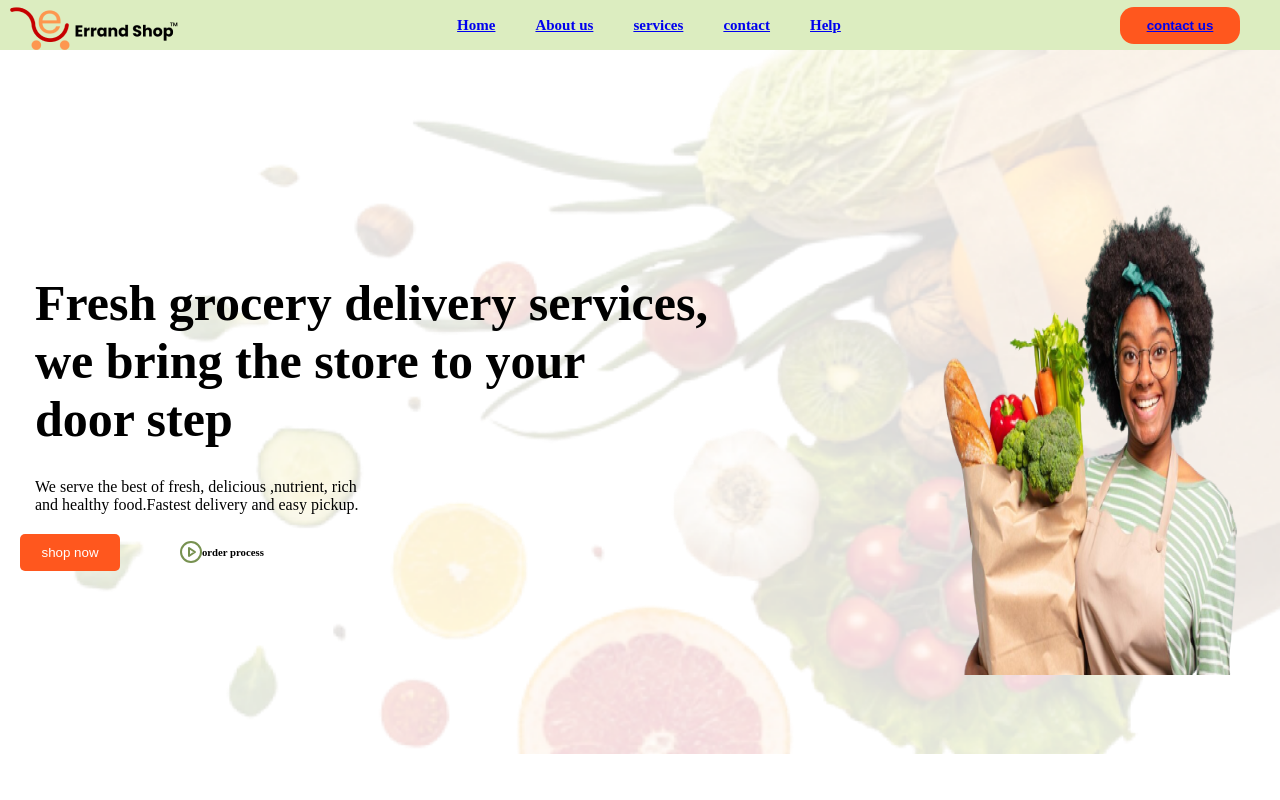
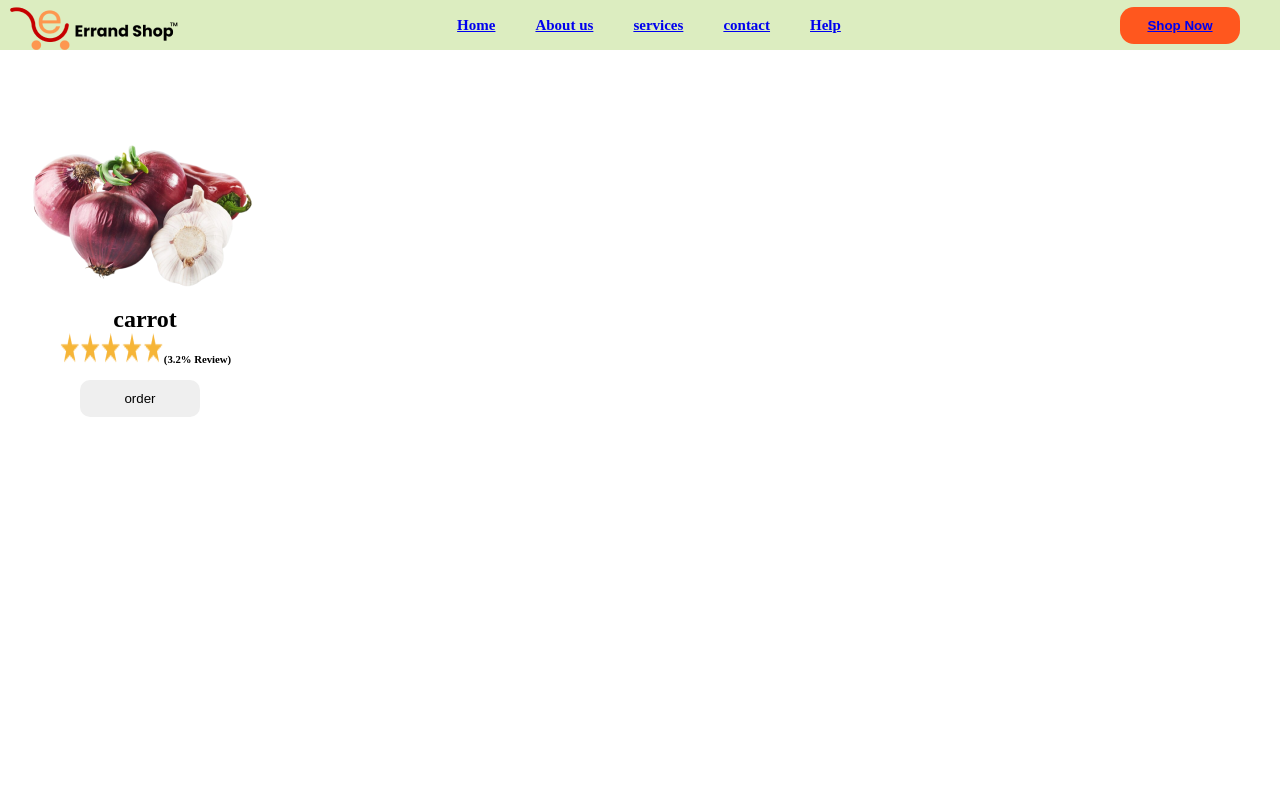
Before and after one commit to titofad/ReactProject, a React (Vite) app: page /Shop in a window 1280 px wide. Shown: the top 800 px of the page. Built offline with nearby package versions, Linux system fonts and the light colour scheme.

Commit message:
working on routing

```diff
--- a/src/App.jsx
+++ b/src/App.jsx
@@ -4,6 +4,7 @@ import reactLogo from './assets/react.svg'
 import Index from './pages'
 import HeroImage from './assets/react.svg'
 import Errand from './components/common/Header'
+import Shop from "./pages/Shop";
 
 function App() {
   const [count, setCount] = useState(0)
@@ -12,7 +13,7 @@ function App() {
     <BrowserRouter>
     <Routes>
       <Route path="/" element={<Index/>} />
-      <Route path="/shop" element={<Index/>} />
+      <Route path="/Shop" element={<Shop/>} />
 
     </Routes>
     </BrowserRouter>
--- a/src/components/common/Header.jsx
+++ b/src/components/common/Header.jsx
@@ -6,13 +6,13 @@ function Errand (){
         <nav className={styles.header}>
             <div className={styles.logo}> <img src={logo}/></div>
             <ul className={styles.list}>
-               <b><li className={styles.hs}><span className={styles.span}> <a href="/Home">Home</a></span></li> </b>
+               <b><li className={styles.hs}><span className={styles.span}> <a href="/">Home</a></span></li> </b>
                 <b> <li className={styles.hs}> <a href="/About us">About us</a></li> </b>
                 <b> <li className={styles.hs}> <a href="/services">services</a></li> </b>
                 <b> <li className={styles.hs}> <a href="/contact"> contact</a></li> </b>
                 <b> <li className={styles.hs}> <a href="/Help"> Help</a></li> </b>
             </ul>
-            <button className={styles.button}> <b> <a href="/contact us">contact us</a></b></button>
+            <button className={styles.button}> <b> <a href="/Shop">Shop Now</a></b></button>
         </nav>
     )
 }
--- /dev/null
+++ b/src/components/shop/Product.jsx
@@ -0,0 +1,18 @@
+import image16 from "../../assets/image16.png";
+import image18 from "../../assets/group9.png"
+
+
+function Product(){
+    return <div className="sectionCard" >
+    <img src={image16} alt="" />
+      <h1>carrot</h1>
+      <div className="div-image">
+      <img src={image18} alt="" />
+      <h6 className="h6">(3.2% Review)</h6>
+      </div>
+      <button className="btn3"> order</button>
+</div>
+
+}
+
+export default Product;
--- a/src/pages/shop.jsx
+++ b/src/pages/shop.jsx
@@ -1,7 +1,22 @@
-import React from "react"
+import React, {useState, useEffect} from "react"
+import Header from "../components/common/Header"
+import Product from "../components/shop/Product"
 
 function Shop(){
-    return<div>Shop</div>;
+
+    let {product,setProduct} = useState([]);
+
+    return(
+        <section>
+
+            <Header/>
+
+        <div>
+            <Product/>
+        </div>
+        </section>
+    );
+
 }
 
 export default Shop;
```
Also changed, not shown: src/components/shop/shop.jsx (deleted).
